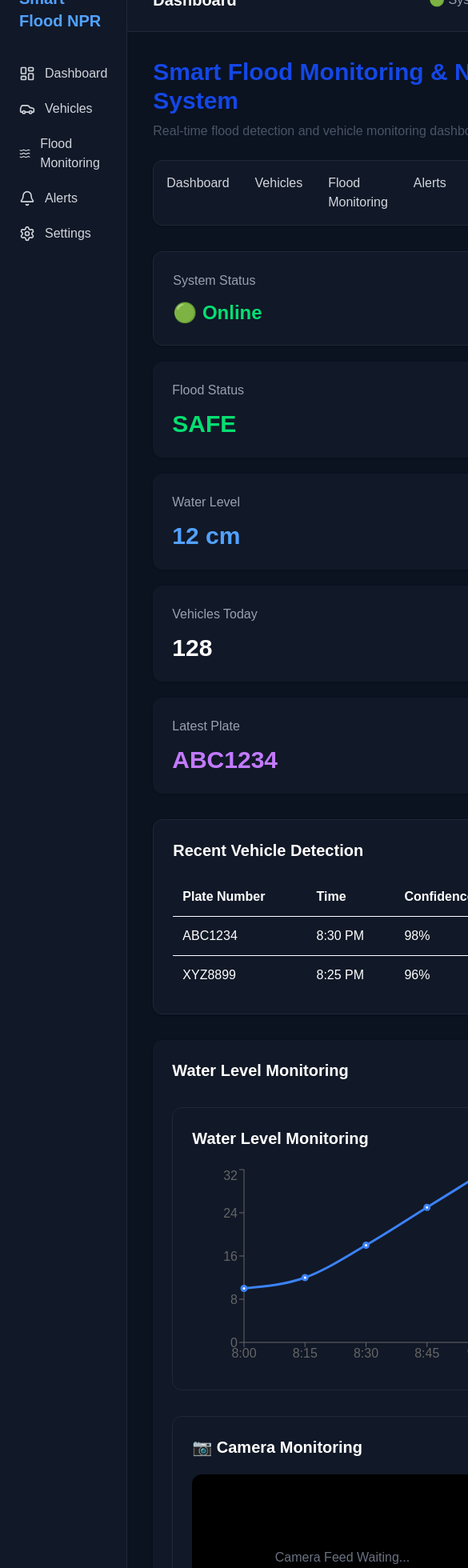
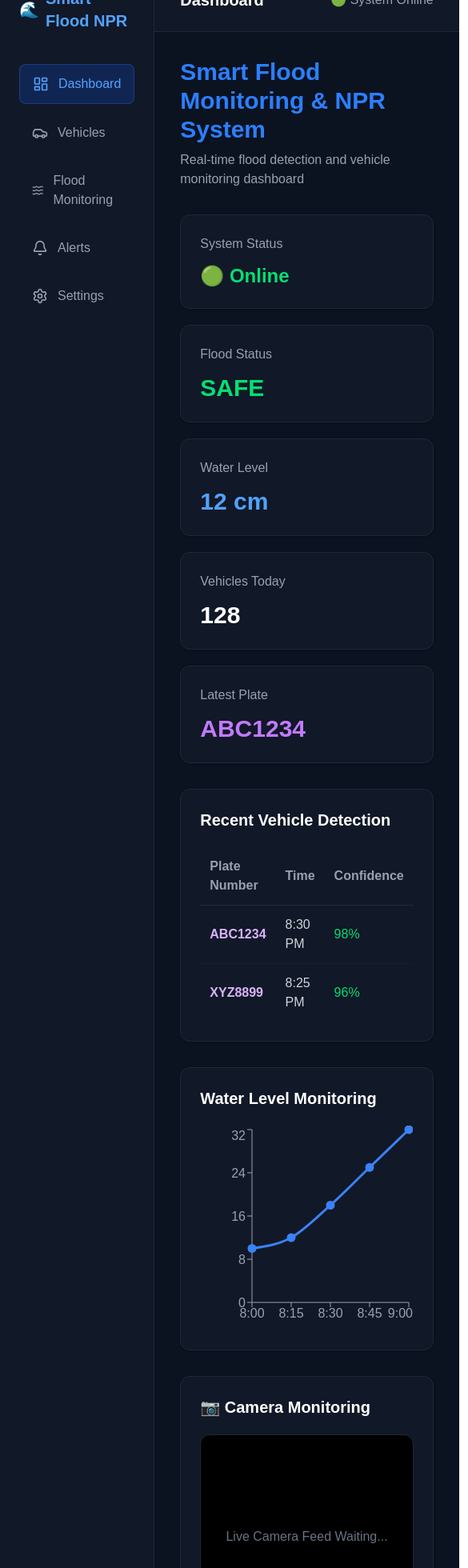
Before and after one commit to NeonicFlames/NEXTCON-Smart-Flood-Monitoring-Automatic-Number-Plate-Recognition-NPR-System, a Next.js app: page / in a window 390 px wide. Shown: the part 40-2000 px from the top of the page at 80% size, 585 px wide, since content can reach past the window. Built offline with nearby package versions, Linux system fonts and the light colour scheme.

Commit message:
fix(console): resolve ESLint next link error, nested main DOM elements, and Recharts SSR hydration warnings

```diff
--- a/app/page.tsx
+++ b/app/page.tsx
@@ -1,287 +1,86 @@
 import WaterChart from "@/components/WaterChart";
+
 export default function Home() {
   return (
-    <main className="min-h-screen bg-[#0B1220] p-8 text-white">
-
+    <div className="min-h-screen bg-[#0B1220] p-8 text-white">
       {/* Header */}
-      <h1 className="text-3xl font-bold text-blue-700">
+      <h1 className="text-3xl font-bold text-blue-500">
         Smart Flood Monitoring & NPR System
       </h1>
 
-      <p className="text-gray-600 mt-2">
+      <p className="text-gray-400 mt-2">
         Real-time flood detection and vehicle monitoring dashboard
       </p>
 
-
-      {/* Navigation */}
-      <nav className="mt-6 bg-[#111827] p-4 rounded-xl shadow border border-gray-800">
-        <ul className="flex gap-8 font-medium text-gray-300">
-          <li>Dashboard</li>
-          <li>Vehicles</li>
-          <li>Flood Monitoring</li>
-          <li>Alerts</li>
-          <li>Settings</li>
-        </ul>
-      </nav>
-
-
-
       {/* Status Cards */}
-      <section className="
-      grid
-      lg:grid-cols-5
-      gap-5
-      mt-8
-      ">
-        <div className="
-bg-[#111827]
-p-6
-rounded-xl
-shadow
-border
-border-gray-800
-">
-
-<h2 className="text-gray-400">
-
-System Status
-
-</h2>
-
-
-<p className="
-text-2xl
-font-bold
-text-green-400
-mt-3
-">
-
-🟢 Online
-
-</p>
-
-
-</div>
-
-
-        <div className="bg-[#111827] p-6 rounded-xl shadow">
-          <h2 className="text-gray-400">
-            Flood Status
-          </h2>
-
-          <p className="text-3xl font-bold text-green-400 mt-3">
-            SAFE
-          </p>
+      <section className="grid lg:grid-cols-5 gap-5 mt-8">
+        <div className="bg-[#111827] p-6 rounded-xl shadow border border-gray-800">
+          <h2 className="text-gray-400">System Status</h2>
+          <p className="text-2xl font-bold text-green-400 mt-3">🟢 Online</p>
         </div>
 
-
-
-        <div className="bg-[#111827] p-6 rounded-xl shadow">
-
-          <h2 className="text-gray-400">
-            Water Level
-          </h2>
-
-          <p className="text-3xl font-bold text-blue-400 mt-3">
-            12 cm
-          </p>
-
+        <div className="bg-[#111827] p-6 rounded-xl shadow border border-gray-800">
+          <h2 className="text-gray-400">Flood Status</h2>
+          <p className="text-3xl font-bold text-green-400 mt-3">SAFE</p>
         </div>
 
-
-
-
-        <div className="bg-[#111827] p-6 rounded-xl shadow">
-
-          <h2 className="text-gray-400">
-            Vehicles Today
-          </h2>
-
-          <p className="text-3xl font-bold mt-3">
-            128
-          </p>
-
+        <div className="bg-[#111827] p-6 rounded-xl shadow border border-gray-800">
+          <h2 className="text-gray-400">Water Level</h2>
+          <p className="text-3xl font-bold text-blue-400 mt-3">12 cm</p>
         </div>
 
-
-
-
-        <div className="bg-[#111827] p-6 rounded-xl shadow">
-
-          <h2 className="text-gray-400">
-            Latest Plate
-          </h2>
-
-          <p className="text-3xl font-bold text-purple-400 mt-3">
-            ABC1234
-          </p>
-
+        <div className="bg-[#111827] p-6 rounded-xl shadow border border-gray-800">
+          <h2 className="text-gray-400">Vehicles Today</h2>
+          <p className="text-3xl font-bold mt-3">128</p>
         </div>
 
-
+        <div className="bg-[#111827] p-6 rounded-xl shadow border border-gray-800">
+          <h2 className="text-gray-400">Latest Plate</h2>
+          <p className="text-3xl font-bold text-purple-400 mt-3">ABC1234</p>
+        </div>
       </section>
 
-
-
       {/* Vehicle Table */}
-
       <section className="bg-[#111827] mt-8 p-6 rounded-xl shadow border border-gray-800">
-
-        <h2 className="text-xl font-bold mb-5">
-          Recent Vehicle Detection
-        </h2>
-
+        <h2 className="text-xl font-bold mb-5">Recent Vehicle Detection</h2>
 
         <table className="w-full">
-
           <thead>
-
-            <tr className="border-b">
-
-              <th className="text-left p-3">
-                Plate Number
-              </th>
-
-              <th className="text-left p-3">
-                Time
-              </th>
-
-              <th className="text-left p-3">
-                Confidence
-              </th>
-
+            <tr className="border-b border-gray-800 text-gray-400">
+              <th className="text-left p-3">Plate Number</th>
+              <th className="text-left p-3">Time</th>
+              <th className="text-left p-3">Confidence</th>
             </tr>
-
           </thead>
-
-
           <tbody>
-
-            <tr className="border-b">
-
-              <td className="p-3">
-                ABC1234
-              </td>
-
-              <td className="p-3">
-                8:30 PM
-              </td>
-
-              <td className="p-3">
-                98%
-              </td>
-
+            <tr className="border-b border-gray-800/50">
+              <td className="p-3 font-semibold text-purple-300">ABC1234</td>
+              <td className="p-3 text-gray-300">8:30 PM</td>
+              <td className="p-3 text-green-400 font-medium">98%</td>
             </tr>
-
-
             <tr>
-
-              <td className="p-3">
-                XYZ8899
-              </td>
-
-              <td className="p-3">
-                8:25 PM
-              </td>
-
-              <td className="p-3">
-                96%
-              </td>
-
+              <td className="p-3 font-semibold text-purple-300">XYZ8899</td>
+              <td className="p-3 text-gray-300">8:25 PM</td>
+              <td className="p-3 text-green-400 font-medium">96%</td>
             </tr>
-
-
           </tbody>
-
-
         </table>
-
-
       </section>
 
+      {/* Flood & Camera Monitoring Grid */}
+      <div className="grid lg:grid-cols-2 gap-8 mt-8">
+        <section className="bg-[#111827] p-6 rounded-xl shadow border border-gray-800">
+          <h2 className="text-xl font-bold mb-5">Water Level Monitoring</h2>
+          <WaterChart />
+        </section>
 
-
-      {/* Flood Monitoring */}
-
-      <section className="bg-[#111827] mt-8 p-6 rounded-xl shadow">
-
-        <h2 className="text-xl font-bold">
-          Water Level Monitoring
-        </h2>
-
-
-        <section className="
-bg-[#111827]
-border
-border-gray-800
-rounded-xl
-p-6
-mt-8
-">
-
-
-<h2 className="
-text-xl
-font-bold
-">
-
- Water Level Monitoring
-
-</h2>
-
-
-<div className="mt-5">
-
-<WaterChart/>
-
-</div>
-
-
-</section>
-<section className="
-bg-[#111827]
-border
-border-gray-800
-rounded-xl
-p-6
-mt-8
-">
-
-
-<h2 className="text-xl font-bold">
-
-📷 Camera Monitoring
-
-</h2>
-
-
-<div className="
-h-52
-bg-black
-rounded-xl
-mt-5
-flex
-items-center
-justify-center
-">
-
-
-<p className="text-gray-500">
-
-Camera Feed Waiting...
-
-</p>
-
-
-</div>
-
-
-</section>
-
-
-      </section>
-
-
-    </main>
+        <section className="bg-[#111827] p-6 rounded-xl shadow border border-gray-800">
+          <h2 className="text-xl font-bold mb-5">📷 Camera Monitoring</h2>
+          <div className="h-64 bg-black rounded-xl flex items-center justify-center border border-gray-800">
+            <p className="text-gray-500 font-medium">Live Camera Feed Waiting...</p>
+          </div>
+        </section>
+      </div>
+    </div>
   );
 }
--- a/components/Sidebar.tsx
+++ b/components/Sidebar.tsx
@@ -1,3 +1,7 @@
+"use client";
+
+import Link from "next/link";
+import { usePathname } from "next/navigation";
 import {
   LayoutDashboard,
   Car,
@@ -6,102 +10,45 @@ import {
   Settings
 } from "lucide-react";
 
+export default function Sidebar() {
+  const pathname = usePathname();
 
-export default function Sidebar(){
+  const navItems = [
+    { name: "Dashboard", href: "/", icon: LayoutDashboard },
+    { name: "Vehicles", href: "/Vehicles", icon: Car },
+    { name: "Flood Monitoring", href: "/Flood", icon: Waves },
+    { name: "Alerts", href: "/Alerts", icon: Bell },
+    { name: "Settings", href: "/Settings", icon: Settings }
+  ];
 
-return (
+  return (
+    <aside className="w-64 min-h-screen bg-[#111827] border-r border-gray-800 p-6 flex flex-col justify-between">
+      <div>
+        <h1 className="text-xl font-bold text-blue-400 mb-10 flex items-center gap-2">
+          <span>🌊</span> Smart Flood NPR
+        </h1>
 
-<aside className="
-w-64
-min-h-screen
-bg-[#111827]
-border-r
-border-gray-800
-p-6
-">
-
-
-<h1 className="
-text-xl
-font-bold
-text-blue-400
-mb-10
-">
- Smart Flood NPR
-</h1>
-
-
-<nav className="space-y-5">
-
-
-<div className="flex items-center gap-3 text-gray-300 hover:text-white cursor-pointer">
-
-<LayoutDashboard size={20}/>
-
-<a href="/">
-Dashboard
-</a>
-
-</div>
-
-
-
-<div className="flex items-center gap-3 text-gray-300 hover:text-white cursor-pointer">
-
-<Car size={20}/>
-
-<a href="/Vehicles">
-Vehicles
-</a>
-
-</div>
-
-
-
-<a
-href="/Flood"
-className="flex items-center gap-3 text-gray-300 hover:text-white cursor-pointer"
->
-
-<Waves size={20}/>
-
-Flood Monitoring
-
-</a>
-
-
-
-<a
-href="/Alerts"
-className="flex items-center gap-3 text-gray-300 hover:text-white cursor-pointer"
->
-
-<Bell size={20}/>
-
-Alerts
-
-</a>
-
-
-
-<a
-href="/Settings"
-className="flex items-center gap-3 text-gray-300 hover:text-white cursor-pointer"
->
-
-<Settings size={20}/>
-
-Settings
-
-</a>
-
-
-</nav>
-
-
-</aside>
-
-
-)
-
+        <nav className="space-y-3">
+          {navItems.map((item) => {
+            const Icon = item.icon;
+            const isActive = pathname === item.href;
+            return (
+              <Link
+                key={item.name}
+                href={item.href}
+                className={`flex items-center gap-3 px-4 py-3 rounded-lg font-medium transition-colors ${
+                  isActive
+                    ? "bg-blue-600/20 text-blue-400 border border-blue-500/30"
+                    : "text-gray-400 hover:text-white hover:bg-gray-800/50"
+                }`}
+              >
+                <Icon size={20} />
+                <span>{item.name}</span>
+              </Link>
+            );
+          })}
+        </nav>
+      </div>
+    </aside>
+  );
 }
--- a/components/WaterChart.tsx
+++ b/components/WaterChart.tsx
@@ -1,5 +1,6 @@
 "use client";
 
+import { useSyncExternalStore } from "react";
 import {
   LineChart,
   Line,
@@ -9,80 +10,58 @@ Tooltip,
   ResponsiveContainer
 } from "recharts";
 
+const emptySubscribe = () => () => {};
+
+function useIsClient() {
+  return useSyncExternalStore(
+    emptySubscribe,
+    () => true,
+    () => false
+  );
+}
 
 const data = [
+  { time: "8:00", level: 10 },
+  { time: "8:15", level: 12 },
+  { time: "8:30", level: 18 },
+  { time: "8:45", level: 25 },
+  { time: "9:00", level: 32 }
+];
 
-{
-time:"8:00",
-level:10
-},
+export default function WaterChart() {
+  const isClient = useIsClient();
 
-{
-time:"8:15",
-level:12
-},
-
-{
-time:"8:30",
-level:18
-},
-
-{
-time:"8:45",
-level:25
-},
-
-{
-time:"9:00",
-level:32
+  if (!isClient) {
+    return (
+      <div className="h-64 bg-[#111827] rounded-xl flex items-center justify-center text-gray-500">
+        Loading chart data...
+      </div>
+    );
   }
 
-];
-
-
-export default function WaterChart(){
-
   return (
-
-<div className="h-64">
-
-
+    <div className="h-64 w-full">
       <ResponsiveContainer width="100%" height="100%">
-
-
         <LineChart data={data}>
-
-
-<XAxis dataKey="time"/>
-
-
-<YAxis/>
-
-
-
-<Tooltip/>
-
-
-
-
+          <XAxis dataKey="time" stroke="#9ca3af" />
+          <YAxis stroke="#9ca3af" />
+          <Tooltip
+            contentStyle={{
+              backgroundColor: "#1f2937",
+              borderColor: "#374151",
+              color: "#fff",
+              borderRadius: "0.5rem"
+            }}
+          />
           <Line
             type="monotone"
             dataKey="level"
             stroke="#3b82f6"
             strokeWidth={3}
+            dot={{ r: 4, fill: "#3b82f6" }}
           />
-
-
-
         </LineChart>
-
-
       </ResponsiveContainer>
-
-
     </div>
-
-
-)
-
+  );
 }
```
Lines whose indentation alone changed are shown as unchanged.
